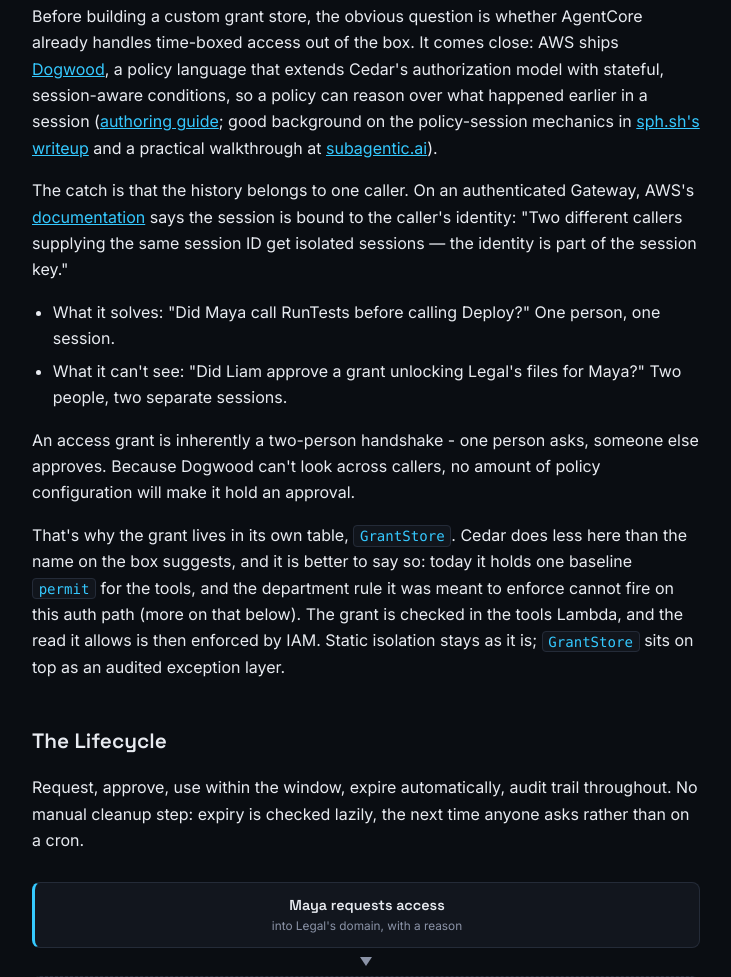
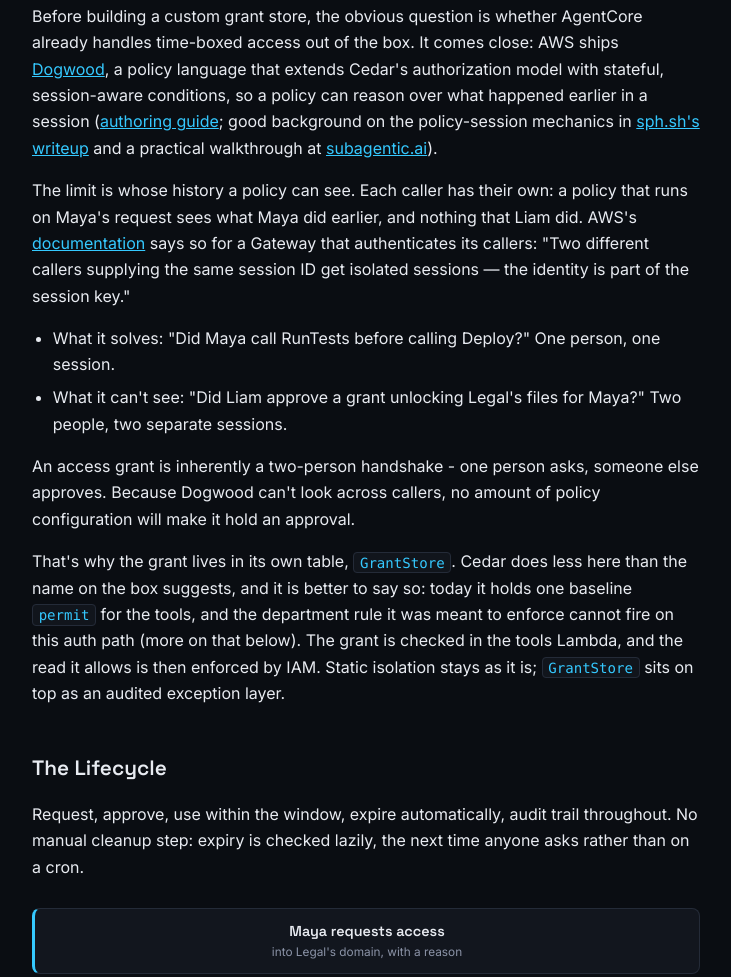
Before and after one commit to jakesky45/memory-visa, a plain HTML site: page docs/index.html in a window 1280 px wide. Shown: the part 4570-5547 px from the top of the page, without its empty margins (394-1125 px from the left). Drawn offline with Linux system fonts and the light colour scheme.

Commit message:
Blog: say in plain words what per-caller session history means

```diff
--- a/docs/index.html
+++ b/docs/index.html
@@ -553,7 +553,7 @@
 
     <p>Before building a custom grant store, the obvious question is whether AgentCore already handles time-boxed access out of the box. It comes close: AWS ships <a href="https://docs.aws.amazon.com/bedrock-agentcore/latest/devguide/policy-temporal.html">Dogwood</a>, a policy language that extends Cedar's authorization model with stateful, session-aware conditions, so a policy can reason over what happened earlier in a session (<a href="https://docs.aws.amazon.com/bedrock-agentcore/latest/devguide/policy-temporal-authoring.html">authoring guide</a>; good background on the policy-session mechanics in <a href="https://sph.sh/en/posts/dogwood-temporal-policy-language/">sph.sh's writeup</a> and a practical walkthrough at <a href="https://subagentic.ai/howtos/how-to-write-your-first-temporal-policy-agentcore-dogwood/">subagentic.ai</a>).</p>
 
-    <p>The catch is that the history belongs to one caller. On an authenticated Gateway, AWS's <a href="https://docs.aws.amazon.com/bedrock-agentcore/latest/devguide/policy-session-based-temporal.html">documentation</a> says the session is bound to the caller's identity: "Two different callers supplying the same session ID get isolated sessions &mdash; the identity is part of the session key."</p>
+    <p>The limit is whose history a policy can see. Each caller has their own: a policy that runs on Maya's request sees what Maya did earlier, and nothing that Liam did. AWS's <a href="https://docs.aws.amazon.com/bedrock-agentcore/latest/devguide/policy-session-based-temporal.html">documentation</a> says so for a Gateway that authenticates its callers: "Two different callers supplying the same session ID get isolated sessions &mdash; the identity is part of the session key."</p>
 
     <ul>
     <li>What it solves: "Did Maya call RunTests before calling Deploy?" One person, one session.</li>
```
